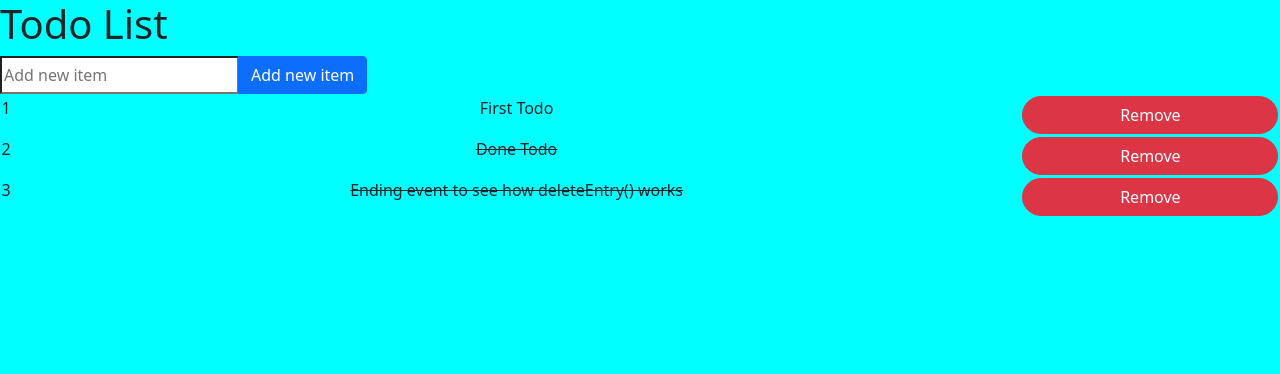
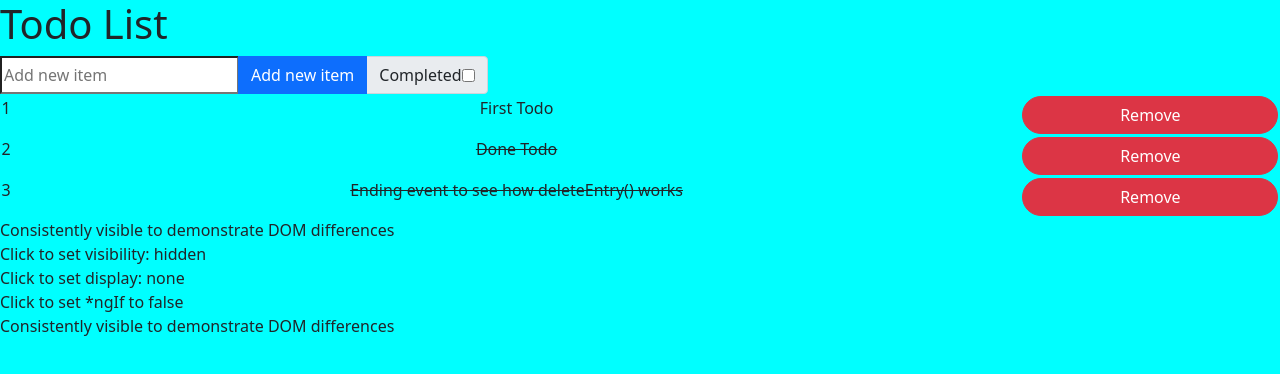
Before and after one commit to iatenine/angular-todo, an Angular app: page / in a window 1280 px wide. Shown: the top 374 px of the page. Built offline with nearby package versions, Linux system fonts and the light colour scheme.

Commit message:
Created CSS difference demonstration

```diff
--- a/src/app/app.component.html
+++ b/src/app/app.component.html
@@ -3,4 +3,4 @@
 </h1>
 
 <app-todos></app-todos>
-<!-- <app-observables></app-observables> -->
+<app-visibility></app-visibility>
--- a/src/app/app.module.ts
+++ b/src/app/app.module.ts
@@ -5,10 +5,10 @@ import { HttpClientModule } from '@angular/common/http';
 
 import { AppComponent } from './app.component';
 import { TodosComponent } from './components/todos/todos.component';
-import { ObservablesComponent } from './components/observables/observables.component';
+import { VisibilityComponent } from './components/visibility/visibility.component';
 
 @NgModule({
-  declarations: [AppComponent, TodosComponent, ObservablesComponent],
+  declarations: [AppComponent, TodosComponent, VisibilityComponent],
   imports: [BrowserModule, FormsModule, HttpClientModule],
   providers: [],
   bootstrap: [AppComponent],
--- a/src/app/components/observables/observables.component.html
+++ /dev/null
@@ -1,7 +0,0 @@
-<h2 class="text-center">
-    Data fetched from JSON Placeholder
-</h2>
-
-<div *ngFor="let item of posts | async" class="fetchedExamples mx-5">
-    {{item.title | json}}
-</div>
--- a/src/app/components/observables/observables.component.ts
+++ /dev/null
@@ -1,21 +0,0 @@
-import { Component, OnInit } from '@angular/core';
-import { HttpClient } from '@angular/common/http';
-import { Observable } from 'rxjs';
-
-@Component({
-  selector: 'app-observables',
-  templateUrl: './observables.component.html',
-  styleUrls: ['./observables.component.css'],
-})
-export class ObservablesComponent implements OnInit {
-  // Set a base URL for requests
-  readonly BASE_URL: string = 'https://jsonplaceholder.typicode.com';
-  posts: any;
-
-  // Inject http client into constructor
-  constructor(private http: HttpClient) {}
-
-  ngOnInit(): void {
-    this.posts = this.http.get(`${this.BASE_URL}/todos`);
-  }
-}
--- a/src/app/components/todos/todos.component.css
+++ b/src/app/components/todos/todos.component.css
@@ -1,4 +1,5 @@
-.finished .content {
+.finished .content,
+.strikethrough {
   text-decoration: line-through;
 }
 
--- a/src/app/components/todos/todos.component.html
+++ b/src/app/components/todos/todos.component.html
@@ -4,10 +4,14 @@
         <input type="text" name="inputNewItem" class="todo-input" [(ngModel)]="inputNewItem"
             placeholder={{placeholder}}>
         <input type="submit" class="btn btn-primary" (click)="addTodo()" value={{addItemButtonLabel}}>
+        <div class="input-group-text">
+            <label class="label" for="completed">Completed</label>
+            <input class="checkbox" type="checkbox" id="completed" value={{preCompleted}}>
+        </div>
     </form>
 
     <!-- Display preview of new item -->
-    <div *ngIf="inputNewItem" class="itemPreview">
+    <div *ngIf="inputNewItem" class="todo {{(preCompleted==true ? 'strikethrough' : '')}}">
         New Item: {{inputNewItem}}
     </div>
 
--- a/src/app/components/todos/todos.component.ts
+++ b/src/app/components/todos/todos.component.ts
@@ -11,6 +11,7 @@ export class TodosComponent implements OnInit {
   inputNewItem: string = '';
   addItemButtonLabel: string = 'Add new item';
   placeholder: string = 'Add new item';
+  preCompleted: boolean = true;
 
   constructor() {}
 
--- /dev/null
+++ b/src/app/components/visibility/visibility.component.css
@@ -0,0 +1,7 @@
+.hidden {
+  visibility: hidden;
+}
+
+.none {
+  display: none;
+}
--- /dev/null
+++ b/src/app/components/visibility/visibility.component.html
@@ -0,0 +1,19 @@
+<div class="consistent">
+    Consistently visible to demonstrate DOM differences
+</div>
+
+<div class="{{(hide ? 'hidden' : '')}}" (click)="toggleHide()">
+    Click to set visibility: hidden
+</div>
+
+<div class="{{(none ? 'none' : '')}}" (click)="toggleNone()">
+    Click to set display: none
+</div>
+
+<div *ngIf="ifValue" class="if" (click)="toggleIf()">
+    Click to set *ngIf to false
+</div>
+
+<div class="consistent">
+    Consistently visible to demonstrate DOM differences
+</div>
--- /dev/null
+++ b/src/app/components/visibility/visibility.component.ts
@@ -0,0 +1,28 @@
+import { Component, OnInit } from '@angular/core';
+
+@Component({
+  selector: 'app-visibility',
+  templateUrl: './visibility.component.html',
+  styleUrls: ['./visibility.component.css'],
+})
+export class VisibilityComponent implements OnInit {
+  hide: boolean = false;
+  none: boolean = false;
+  ifValue: boolean = true;
+
+  constructor() {}
+
+  ngOnInit(): void {}
+
+  toggleHide() {
+    this.hide = !this.hide;
+  }
+
+  toggleNone() {
+    this.none = !this.none;
+  }
+
+  toggleIf() {
+    this.ifValue = !this.ifValue;
+  }
+}
```
Also changed, not shown: src/app/components/observables/observables.component.css (deleted), 1 other file (tests, documents, lock files or other folders).
